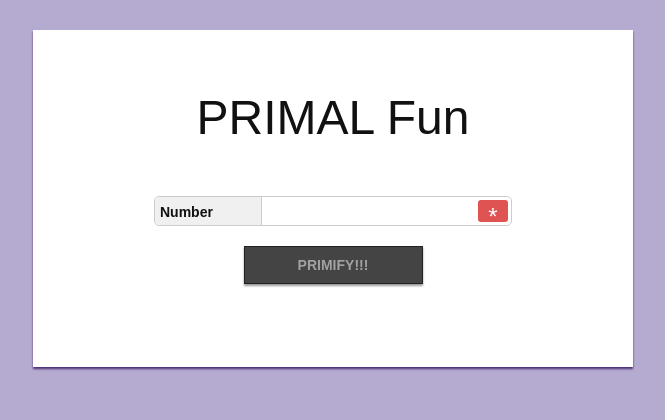
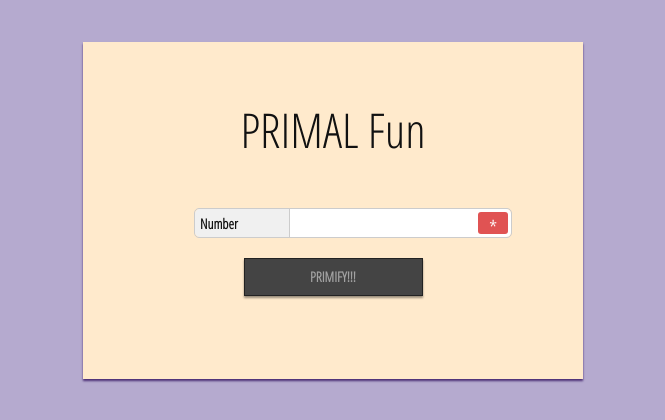
Before and after one commit to mgoren/primeSifter-js, a plain HTML site: page index.html in a window 1280 px wide. Shown: the whole page, without its empty margins (307-972 px from the left). Drawn offline with nearby package versions, Linux system fonts and the light colour scheme.

Commit message:
improve css

```diff
--- a/css/styles.css
+++ b/css/styles.css
@@ -55,8 +55,11 @@ h1 {
 }
 
 #results li {
+  border: 1px solid black;
+  padding: 3px 6px;
+  margin: 3px;
   display: inline-block;
-  margin-right: 5px;
+  margin-right: 10px;
   text-align: center;
 }
 
@@ -146,36 +149,36 @@ textarea:focus {
     }*/
 
 @import url(http://fonts.googleapis.com/css?family=Droid+Sans:400,700);
-:root {
-  /*background: #94c6fd;*/
+/*:root {
+  background: #94c6fd;
   box-sizing: border-box;
   padding: 3em;
 }
 :root *, :root:before, :root:after {
   box-sizing: inherit;
   -webkit-font-smoothing: antialiased !important;
-}
-:root .container {
-  background: white;
+}*/
+.container {
+  background: #FFEACC;
   box-shadow: 0 2px 2px #4A2D74;
   color: #111;
-  max-width: 600px;
+  max-width: 500px;
   width: 100%;
-  margin: 0 auto;
+  margin: 3em auto;
   padding: 3em;
   text-shadow: 1px 1px 1px rgba(0, 0, 0, 0.004);
   position: relative;
 }
-:root .container + .container {
+/*:root .container + .container {
   margin-top: 3em;
-}
+}*/
 
-form h2, form .fields {
+/*form h2, form .fields {
   margin: 0;
   padding: 0;
-}
+}*/
 
-:root {
+/*:root {
   box-sizing: border-box;
   color: #444;
   font-family: 'Droid Sans', Arial, sans-serif;
@@ -183,10 +186,10 @@ form h2, form .fields {
 :root *, :root *:before, :root *:after {
   box-sizing: inherit;
   font-family: inherit;
-}
+}*/
 
 form {
-  background: white;
+  background: #FFEACC;
   /*box-shadow: 0 2px 2px #499efc;*/
   margin: 0 auto;
   max-width: 400px;
```
